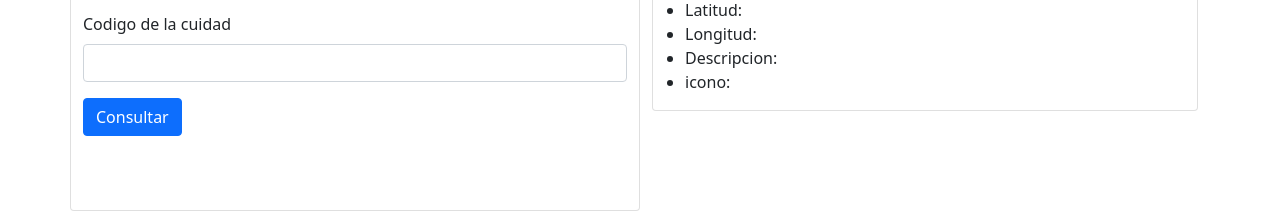
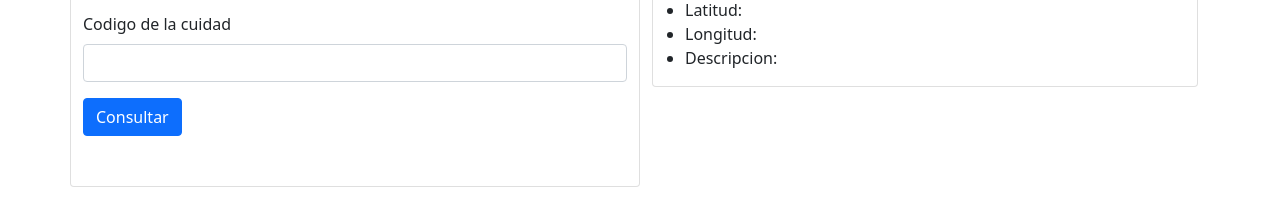
Before and after one commit to cbustamante777duoc/appEducativaAngular, an Angular app: page /tiempo in a window 1280 px wide. Shown: the part 228-440 px from the top of the page. Built offline with nearby package versions, Linux system fonts and the light colour scheme.

Commit message:
mejorando la vista de tiempo.component

```diff
--- a/src/app/componentes/tiempo/tiempo.component.html
+++ b/src/app/componentes/tiempo/tiempo.component.html
@@ -51,7 +51,6 @@
           <li>Latitud:{{latitud}}</li>
           <li>Longitud:{{longitud}}</li>
           <li>Descripcion:{{descripcion}}</li>
-          <li>icono:{{icon}}</li>
         </ul>
       </div>
     </div>
--- a/src/app/componentes/tiempo/tiempo.component.ts
+++ b/src/app/componentes/tiempo/tiempo.component.ts
@@ -18,7 +18,6 @@ export class TiempoComponent implements OnInit {
   latitud:any;
   longitud:any;
   descripcion:any;
-  icon:any;
 
   constructor(private formbuilder:FormBuilder,private _temperatura:TemperaturaService) {
 
@@ -54,7 +53,6 @@ export class TiempoComponent implements OnInit {
         this.latitud = this.tiempo.coord.lat;
         this.longitud = this.tiempo.coord.lon;
         this.descripcion = this.tiempo.weather[0].description;
-        this.icon = this.tiempo.weather[0].icon;
         console.log(respuesta);
       })
   }
```
